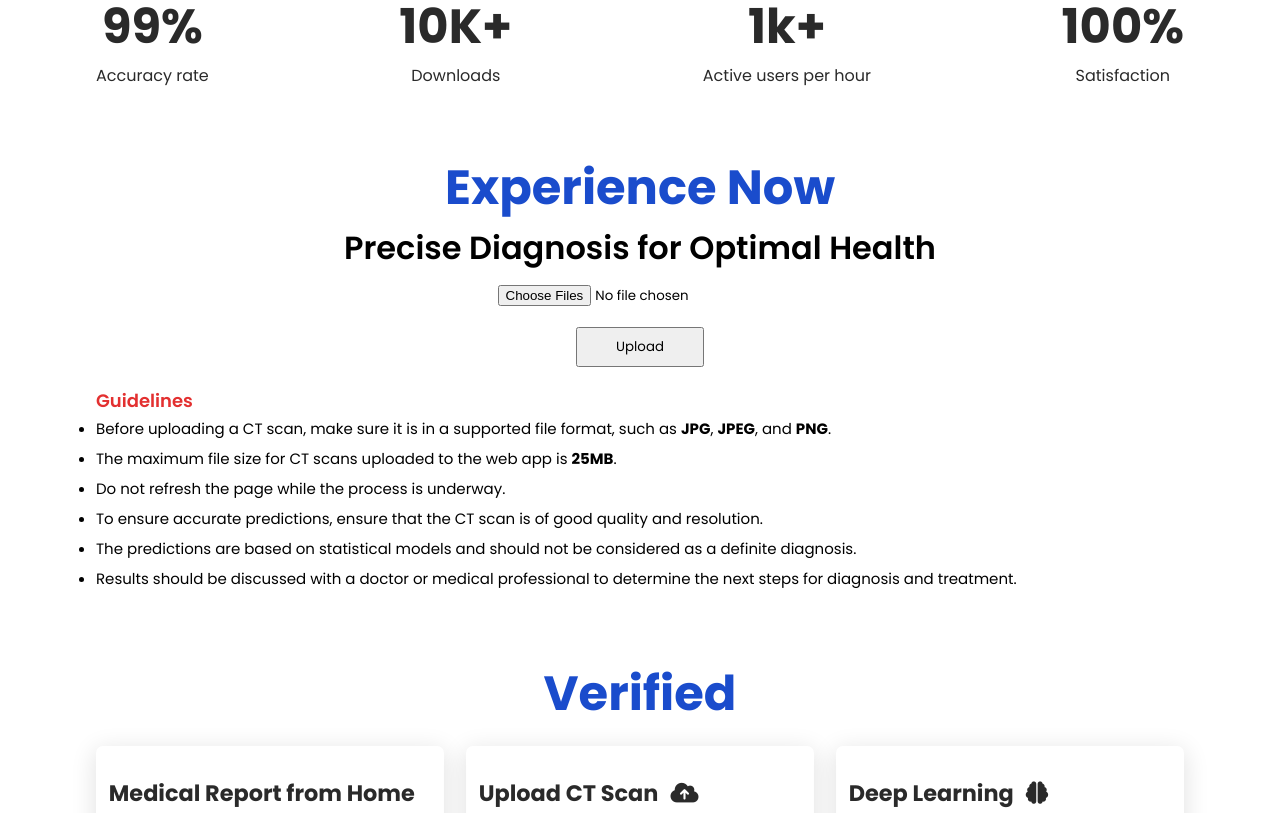
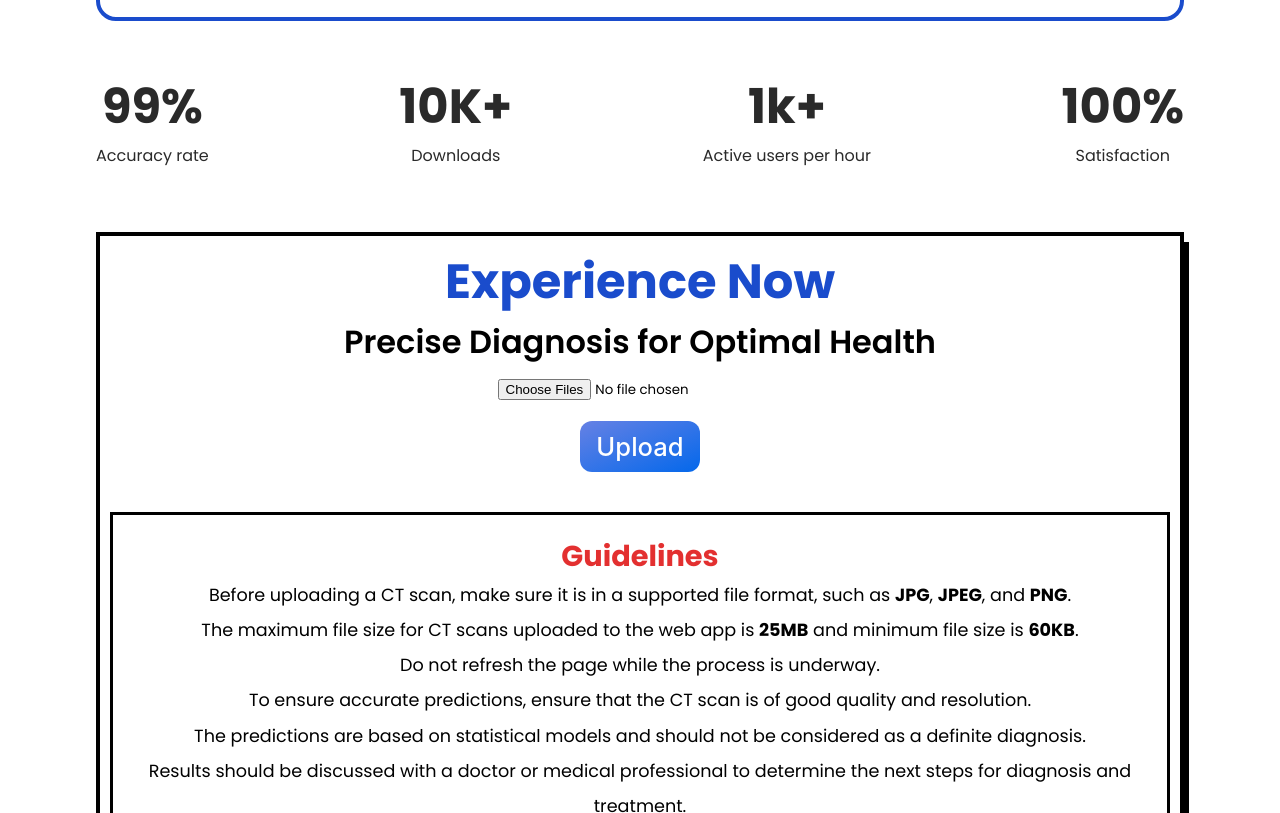
Before and after one commit to Team-Captivators/Nephro-Disease-Detection, a React (Create React App) app: page / in a window 1280 px wide. Shown: the part 3207-4020 px from the top of the page. Built offline with nearby package versions, Linux system fonts and the light colour scheme.

Commit message:
Update UI

```diff
--- a/src/components/Contact.js
+++ b/src/components/Contact.js
@@ -4,7 +4,7 @@ import "./Contact.css";
 
 const Result = () => {
     return(
-        <p>Your message has been successfully sent. I will contact you soon.</p>
+        <p>Your message has been successfully sent.</p>
     );
 };
 
--- a/src/components/Faq.js
+++ b/src/components/Faq.js
@@ -14,7 +14,7 @@ function Faq(){
     return (
         <div className="wrapper" id="faqLink">
             <div className="accordion">
-                <h1 className="heading">FAQs</h1>
+                <h1>FAQs</h1>
                 {data.map((item, i) => (
                     <div className="item">
                         <div className="title" onClick={() => toggle(i)}>
--- a/src/components/FileUpload.css
+++ b/src/components/FileUpload.css
@@ -1,7 +1,16 @@
-.card{
+.fileborder{
     margin: 4rem 6rem;
+    border: 4px solid;
+    padding: 10px;
+    box-shadow: 5px 10px;
+}
+
+.upload-card{
     margin-top: 20px;
-    text-align: start;
+    text-align: center;
+    margin-top: 40px;
+    border: 3px solid;
+    padding: 8px;
 }
 
 .heading{
@@ -10,26 +19,51 @@
     padding-bottom: 10px;
 }
 
-.card-header {
-    font-size: 18px;
-    font-weight: 600;
+.upload-card-header {
+    margin-top: 12px;
+    font-size: 1.8rem;
+    font-weight: 700;
     color: rgb(227, 48, 48);
-
 }
 
 .list-group-item {
-    font-size: 15px;
+    font-size: 1.1rem;
     font-weight: 400;
     line-height: 2.0;
+    list-style-type: none;
 }
 
 ol {
     list-style-type: square;
 }
 
-.btn-sm {
+.upload-btn{
+    background: linear-gradient(to bottom right, #6681e4, #0468eb);
+    border: 0;
+    border-radius: 12px;
+    color: #FFFFFF;
+    cursor: pointer;
+    display: inline-block;
+    font-family: -apple-system,system-ui,"Segoe UI",Roboto,Helvetica,Arial,sans-serif;
+    font-size: 1.6rem;
+    font-weight: 500;
+    line-height: 2;
+    outline: transparent;
+    padding: 0 1rem;
+    text-align: center;
+    text-decoration: none;
+    transition: box-shadow .2s ease-in-out;
+    user-select: none;
+    -webkit-user-select: none;
+    touch-action: manipulation;
+    white-space: nowrap;
     margin-top: 20px;
-    min-width: 10%;
-    cursor: pointer;
-    padding: 8px 0;
 }
+
+.upload-btn:not([disabled]):focus {
+    box-shadow: 0 0 .25rem rgba(0, 0, 0, 0.5), -.125rem -.125rem 1rem rgba(95, 118, 248, 0.5), .125rem .125rem 1rem rgba(61, 21, 239, 0.5);
+}
+
+.upload-btn:not([disabled]):hover {
+    box-shadow: 0 0 .25rem rgba(0, 0, 0, 0.5), -.125rem -.125rem 1rem rgba(95, 118, 248, 0.5), .125rem .125rem 1rem rgba(61, 21, 239, 0.5);
+}
--- a/src/components/FileUpload.js
+++ b/src/components/FileUpload.js
@@ -117,8 +117,8 @@ const FileUpload = () => {
   };
 
   return (
-    <div>
-      <h1 id="uploadLink">Experience Now</h1>
+    <div className="fileborder" id="uploadLink">
+      <h1>Experience Now</h1>
       <div className="heading">Precise Diagnosis for Optimal Health</div>
       {progressInfos && progressInfos.val.length > 0 &&
         progressInfos.val.map((progressInfo, index) => (
@@ -148,7 +148,7 @@ const FileUpload = () => {
 
           <div className="col-4">
             <button
-                className="btn btn-success btn-sm"
+                className="upload-btn"
                 disabled={!selectedFiles}
                 onClick={uploadFiles}
             >
@@ -165,11 +165,11 @@ const FileUpload = () => {
           </div>
         )}
 
-        <div className="card">
-          <div className="card-header">Guidelines</div>
+        <div className="upload-card">
+          <div className="upload-card-header">Guidelines</div>
           <ul className="list-group-item">
             <li>Before uploading a CT scan, make sure it is in a supported file format, such as <b>JPG</b>, <b>JPEG</b>, and <b>PNG</b>.</li>
-            <li>The maximum file size for CT scans uploaded to the web app is <b>25MB</b>.</li>
+            <li>The maximum file size for CT scans uploaded to the web app is <b>25MB</b> and minimum file size is <b>60KB</b>.</li>
             <li>Do not refresh the page while the process is underway.</li>
             <li>To ensure accurate predictions, ensure that the CT scan is of good quality and resolution.</li>
             <li>The predictions are based on statistical models and should not be considered as a definite diagnosis.</li>
--- a/src/components/Navbar.js
+++ b/src/components/Navbar.js
@@ -17,7 +17,6 @@ class Navbar extends Component{
                 </div>
 
                 <ul className="nav-menu">
-
                     <li>
                         <a className="nav-links" href="#homeLink">
                             Home
@@ -35,7 +34,6 @@ class Navbar extends Component{
                             CONTACT US
                         </a>
                     </li>
-
                 </ul>
             </nav>
         )
--- a/src/components/Stage.css
+++ b/src/components/Stage.css
@@ -36,9 +36,9 @@
 
 .stagedata-card p{
     color: #2a2a2a;
-    padding-top: 20px;
+    padding-top: 40px;
     text-align: justify;
-    font-size: 1.1rem;
+    font-size: 1.2rem;
 }
 
 .stagedata-card i{
```
Lines whose indentation alone changed are shown as unchanged.
